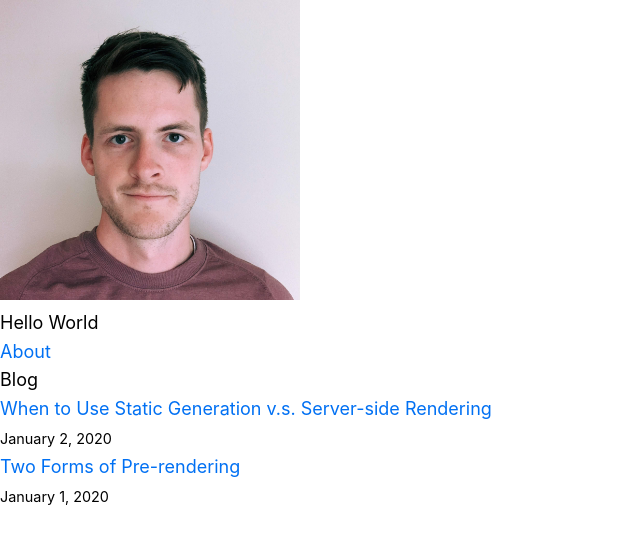
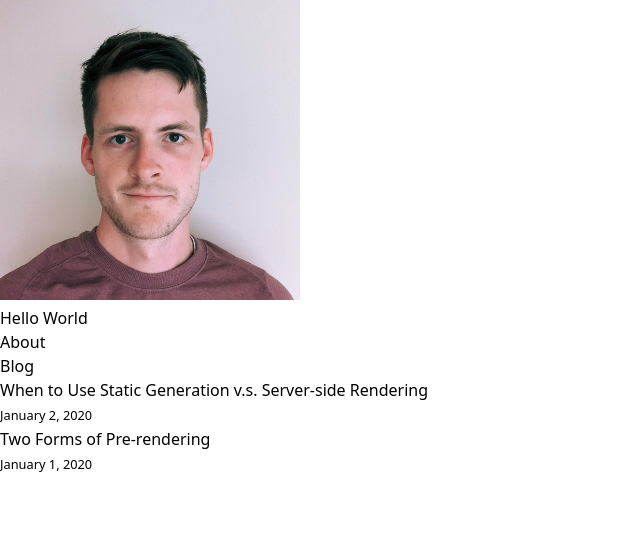
Before and after one commit to daviddossett/daviddossett.io, a Next.js app: page / in a window 1280 px wide. Shown: the top 544 px of the page, without its empty margins (0-640 px from the left). Built offline with nearby package versions, Linux system fonts and the light colour scheme.

Commit message:
Tailwind init

```diff
--- a/pages/index.tsx
+++ b/pages/index.tsx
@@ -18,7 +18,7 @@ export default function Home({ allPostsData }: any) {
     <Layout>
       <main>
         <Image src='/images/headshot.jpeg' alt='My headshot' width={300} height={300} />
-        <h1 className='text-3xl font-bold'>Hello World</h1>
+        <h1 className='text-slate-900 dark:text-white mt-5 text-base font-medium tracking-tight'>Hello World</h1>
         <Link href='/about'>
           <a>About</a>
         </Link>
--- a/styles/globals.css
+++ b/styles/globals.css
@@ -1,31 +1,21 @@
-@tailwind base;
-@tailwind components;
-@tailwind utilities;
+@import 'tailwindcss/base';
+@import 'tailwindcss/components';
+@import 'tailwindcss/utilities';
 
-html,
-body {
-  padding: 0;
-  margin: 0;
-  font-family: -apple-system, BlinkMacSystemFont, Segoe UI, Roboto, Oxygen, Ubuntu, Cantarell, Fira Sans, Droid Sans,
-    Helvetica Neue, sans-serif;
-  line-height: 1.6;
-  font-size: 18px;
+@layer base {
+  html {
+    @apply max-h-screen overflow-hidden text-base antialiased;
+  }
+
+  /* handles safari overscroll background color */
+  body:after {
+    content: '';
+    position: fixed;
+    top: -50%;
+    right: -50%;
+    bottom: -50%;
+    left: -50%;
+    z-index: -1;
+    @apply bg-white dark:bg-black;
+  }
 }
-
-* {
-  box-sizing: border-box;
-}
-
-a {
-  color: #0070f3;
-  text-decoration: none;
-}
-
-a:hover {
-  text-decoration: underline;
-}
-
-img {
-  max-width: 100%;
-  display: block;
-}
```
